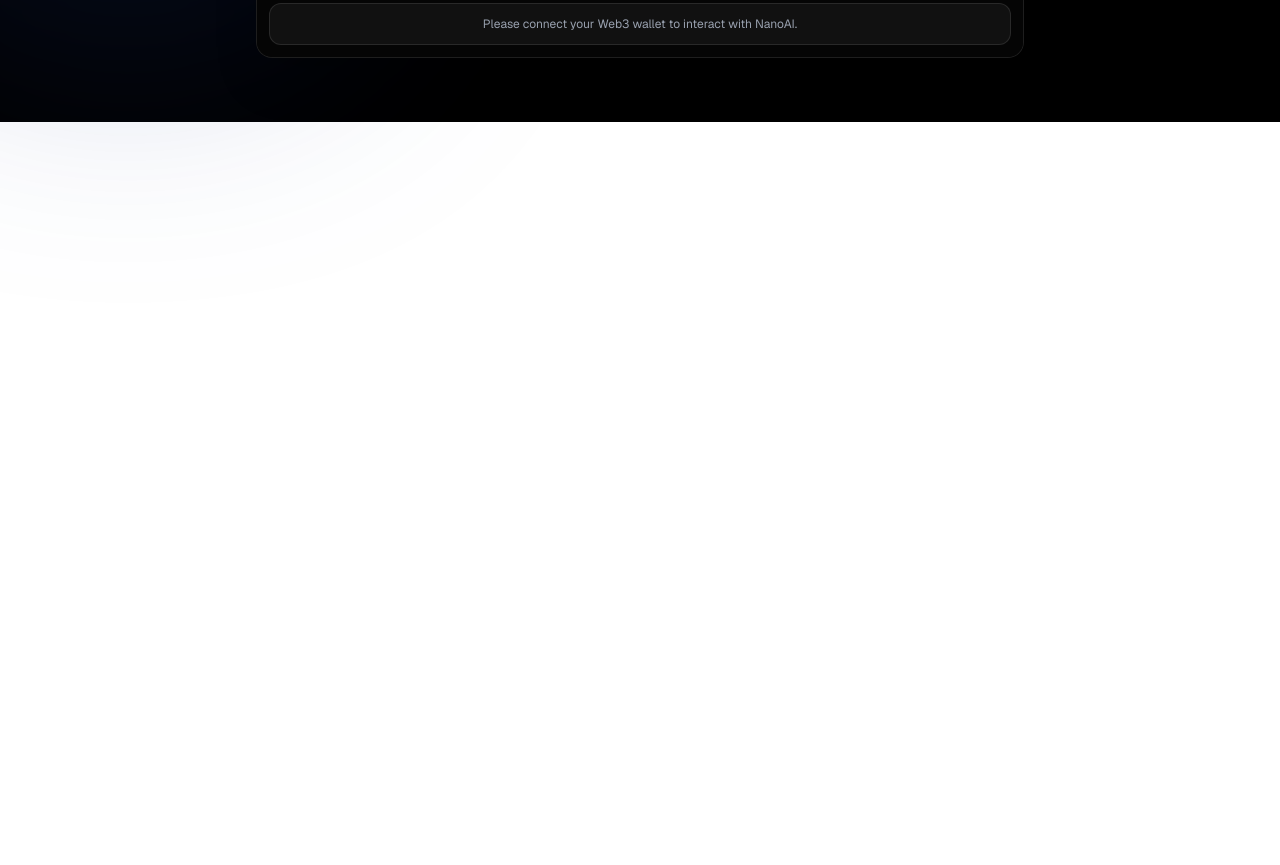
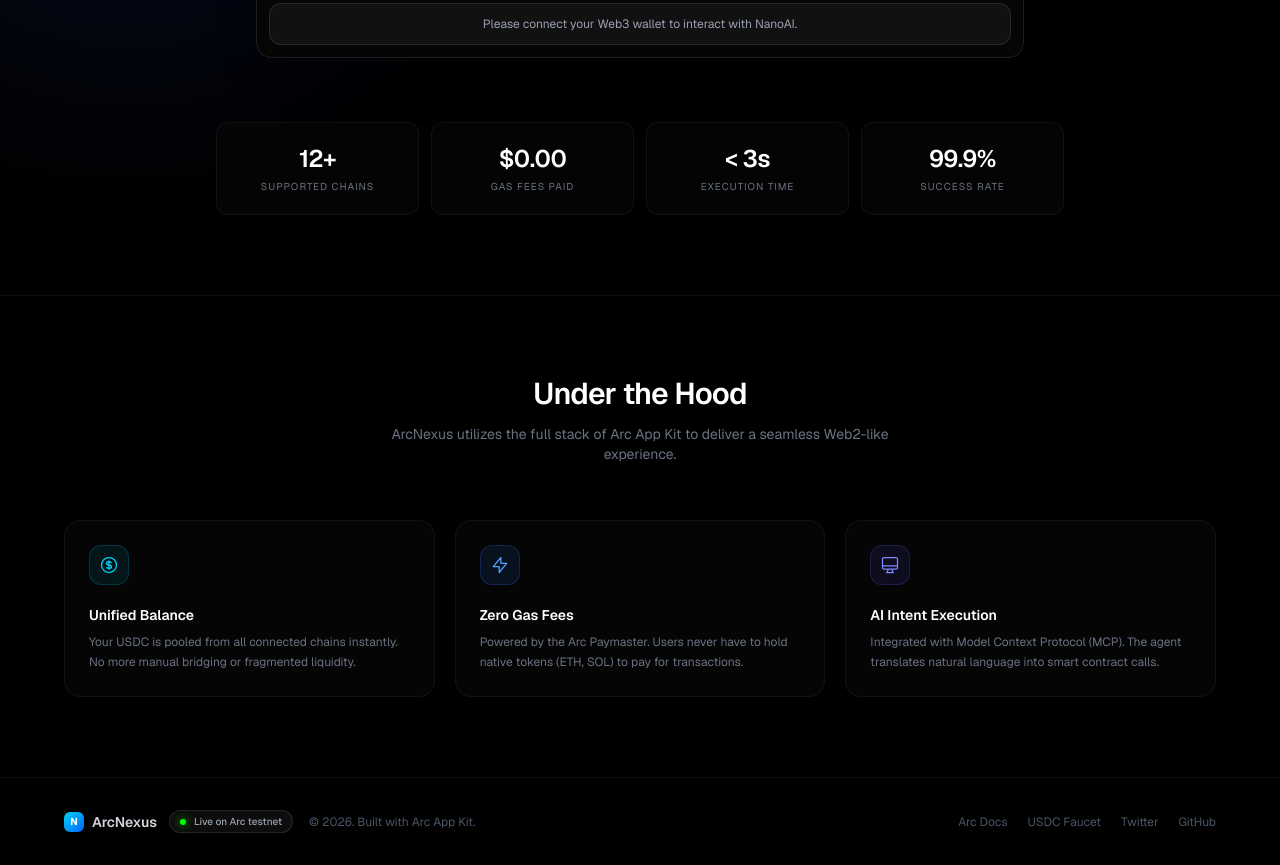
Before and after one commit to delreyir/ArcNexus, a Next.js app in the folder arcnexus-ai/: page / in a window 1280 px wide. Shown: the part 820-1685 px from the top of the page. Before the commit the page ends 942 px from the top, so only its background shows below. Built offline with nearby package versions, Linux system fonts and the light colour scheme.

Commit message:
✨ feat: Add Intent Queue Sidebar, Live Balance, and Quick Prompts like Arcway

```diff
--- a/arcnexus-ai/app/page.tsx
+++ b/arcnexus-ai/app/page.tsx
@@ -159,6 +159,14 @@
           </div>
 
           <div className="flex items-center gap-4">
+            <div className="hidden md:flex items-center gap-6 text-xs font-medium text-gray-500 mr-4">
+              <a href="#features" className="hover:text-cyan-400 transition-colors">Features</a>
+              <a href="https://docs.arc.network/" target="_blank" rel="noopener noreferrer" className="flex items-center gap-1 hover:text-cyan-300 transition-colors">
+                Docs
+                <svg className="w-3 h-3" fill="none" stroke="currentColor" viewBox="0 0 24 24"><path strokeLinecap="round" strokeLinejoin="round" strokeWidth={2} d="M10 6H6a2 2 0 00-2 2v10a2 2 0 002 2h10a2 2 0 002-2v-4M14 4h6m0 0v6m0-6L10 14" /></svg>
+              </a>
+            </div>
+
             {walletConnected && (
               <button
                 onClick={() => setShowQueue(!showQueue)}
@@ -199,7 +207,7 @@
       </nav>
 
       {/* Main Layout with optional Sidebar */}
-      <div className="max-w-7xl mx-auto pt-24 pb-16 px-6 flex gap-6 relative z-10">
+      <div className="max-w-7xl mx-auto pt-24 pb-16 px-6 flex gap-6 relative z-10 min-h-[85vh]">
 
         {/* Left Side - Main Content */}
         <div className={`flex-1 transition-all duration-300 ${showQueue ? 'md:pr-80' : ''}`}>
@@ -296,7 +304,7 @@
             {/* Input Area with Suggestions */}
             <div className="p-3 bg-[#050505] border-t border-white/5 z-10 flex flex-col gap-3">
 
-              {/* Quick Prompts (Like Arcway) */}
+              {/* Quick Prompts */}
               {walletConnected && messages.length <= 2 && (
                 <div className="flex gap-2 overflow-x-auto custom-scrollbar pb-1">
                   {suggestions.map((sug, i) => (
@@ -340,7 +348,7 @@
           </div>
         </div>
 
-        {/* Right Side - Intent Queue (Arcway Feature) */}
+        {/* Right Side - Intent Queue Sidebar */}
         {showQueue && (
           <div className="hidden md:block w-80 fixed right-6 top-24 bottom-6 bg-[#050505] border border-white/10 rounded-2xl p-5 shadow-2xl overflow-y-auto custom-scrollbar z-40 animate-in slide-in-from-right-8">
             <div className="flex items-center justify-between mb-6">
@@ -385,8 +393,93 @@
             )}
           </div>
         )}
+      </div>
 
+      {/* Floating Stats Bar */}
+      <div className="max-w-4xl mx-auto px-6 grid grid-cols-2 md:grid-cols-4 gap-3 relative z-10 mb-20">
+        {[
+          { label: 'Supported Chains', value: '12+' },
+          { label: 'Gas Fees Paid', value: '$0.00' },
+          { label: 'Execution Time', value: '< 3s' },
+          { label: 'Success Rate', value: '99.9%' }
+        ].map((stat, i) => (
+          <div key={i} className="bg-[#050505]/80 backdrop-blur-md border border-white/5 rounded-xl p-5 text-center hover:border-cyan-500/20 transition-colors">
+            <h3 className="text-2xl font-semibold text-white tracking-tight mb-1">{stat.value}</h3>
+            <p className="text-[10px] text-gray-500 uppercase tracking-widest">{stat.label}</p>
+          </div>
+        ))}
       </div>
+
+      {/* Features Grid Section */}
+      <section id="features" className="py-20 px-6 relative z-10 bg-black border-t border-white/5">
+        <div className="max-w-6xl mx-auto">
+          <div className="text-center mb-14">
+            <h2 className="text-2xl md:text-3xl font-semibold text-white tracking-tight mb-3">Under the Hood</h2>
+            <p className="text-sm text-gray-500 max-w-lg mx-auto">ArcNexus utilizes the full stack of Arc App Kit to deliver a seamless Web2-like experience.</p>
+          </div>
+
+          <div className="grid grid-cols-1 md:grid-cols-3 gap-5">
+            {/* Feature 1 */}
+            <div className="group bg-[#050505] border border-white/5 rounded-2xl p-6 hover:border-cyan-500/30 transition-all duration-300 relative overflow-hidden">
+              <div className="absolute inset-0 bg-gradient-to-b from-cyan-500/5 to-transparent opacity-0 group-hover:opacity-100 transition-opacity"></div>
+              <div className="w-10 h-10 rounded-xl bg-cyan-500/10 flex items-center justify-center text-cyan-400 mb-5 border border-cyan-500/20">
+                <svg className="w-5 h-5" fill="none" stroke="currentColor" viewBox="0 0 24 24"><path strokeLinecap="round" strokeLinejoin="round" strokeWidth={1.5} d="M12 8c-1.657 0-3 .895-3 2s1.343 2 3 2 3 .895 3 2-1.343 2-3 2m0-8c1.11 0 2.08.402 2.599 1M12 8V7m0 1v8m0 0v1m0-1c-1.11 0-2.08-.402-2.599-1M21 12a9 9 0 11-18 0 9 9 0 0118 0z" /></svg>
+              </div>
+              <h3 className="text-sm font-semibold text-white mb-2">Unified Balance</h3>
+              <p className="text-gray-500 text-xs leading-relaxed">Your USDC is pooled from all connected chains instantly. No more manual bridging or fragmented liquidity.</p>
+            </div>
+
+            {/* Feature 2 */}
+            <div className="group bg-[#050505] border border-white/5 rounded-2xl p-6 hover:border-blue-500/30 transition-all duration-300 relative overflow-hidden">
+              <div className="absolute inset-0 bg-gradient-to-b from-blue-500/5 to-transparent opacity-0 group-hover:opacity-100 transition-opacity"></div>
+              <div className="w-10 h-10 rounded-xl bg-blue-500/10 flex items-center justify-center text-blue-400 mb-5 border border-blue-500/20">
+                <svg className="w-5 h-5" fill="none" stroke="currentColor" viewBox="0 0 24 24"><path strokeLinecap="round" strokeLinejoin="round" strokeWidth={1.5} d="M13 10V3L4 14h7v7l9-11h-7z" /></svg>
+              </div>
+              <h3 className="text-sm font-semibold text-white mb-2">Zero Gas Fees</h3>
+              <p className="text-gray-500 text-xs leading-relaxed">Powered by the Arc Paymaster. Users never have to hold native tokens (ETH, SOL) to pay for transactions.</p>
+            </div>
+
+            {/* Feature 3 */}
+            <div className="group bg-[#050505] border border-white/5 rounded-2xl p-6 hover:border-indigo-500/30 transition-all duration-300 relative overflow-hidden">
+              <div className="absolute inset-0 bg-gradient-to-b from-indigo-500/5 to-transparent opacity-0 group-hover:opacity-100 transition-opacity"></div>
+              <div className="w-10 h-10 rounded-xl bg-indigo-500/10 flex items-center justify-center text-indigo-400 mb-5 border border-indigo-500/20">
+                <svg className="w-5 h-5" fill="none" stroke="currentColor" viewBox="0 0 24 24"><path strokeLinecap="round" strokeLinejoin="round" strokeWidth={1.5} d="M9.75 17L9 20l-1 1h8l-1-1-.75-3M3 13h18M5 17h14a2 2 0 002-2V5a2 2 0 00-2-2H5a2 2 0 00-2 2v10a2 2 0 002 2z" /></svg>
+              </div>
+              <h3 className="text-sm font-semibold text-white mb-2">AI Intent Execution</h3>
+              <p className="text-gray-500 text-xs leading-relaxed">Integrated with Model Context Protocol (MCP). The agent translates natural language into smart contract calls.</p>
+            </div>
+          </div>
+        </div>
+      </section>
+
+      {/* Footer */}
+      <footer className="border-t border-white/5 bg-black py-8 px-6 relative z-10">
+        <div className="max-w-6xl mx-auto flex flex-col md:flex-row items-center justify-between gap-6 text-gray-600 text-xs">
+
+          <div className="flex flex-col md:flex-row items-center gap-4">
+            <div className="flex items-center gap-3">
+              <div className="flex items-center gap-2">
+                <div className="w-5 h-5 rounded-md bg-gradient-to-br from-cyan-400 to-blue-600 flex items-center justify-center font-bold text-white text-[10px]">N</div>
+                <span className="text-gray-300 font-semibold text-sm">ArcNexus</span>
+              </div>
+
+              {/* Live Arc Testnet Badge - Footer */}
+              <div className="flex items-center gap-2 px-2.5 py-1 bg-white/5 border border-white/10 rounded-full cursor-default">
+                <div className="w-1.5 h-1.5 rounded-full bg-[#00ff00] shadow-[0_0_8px_rgba(0,255,0,0.8)]"></div>
+                <span className="text-[10px] text-gray-400 font-medium">Live on Arc testnet</span>
+              </div>
+            </div>
+            <span className="hidden md:block text-gray-600">© 2026. Built with Arc App Kit.</span>
+          </div>
+
+          <div className="flex gap-5">
+            <a href="https://docs.arc.network/" target="_blank" rel="noopener noreferrer" className="hover:text-cyan-400 transition-colors">Arc Docs</a>
+            <a href="https://faucet.circle.com/" target="_blank" rel="noopener noreferrer" className="hover:text-blue-400 transition-colors">USDC Faucet</a>
+            <a href="https://twitter.com" target="_blank" rel="noopener noreferrer" className="hover:text-gray-300 transition-colors">Twitter</a>
+            <a href="https://github.com" target="_blank" rel="noopener noreferrer" className="hover:text-gray-300 transition-colors">GitHub</a>
+          </div>
+        </div>
+      </footer>
 
       {/* Scrollbar styling */}
       <style dangerouslySetInnerHTML={{__html: `
```
